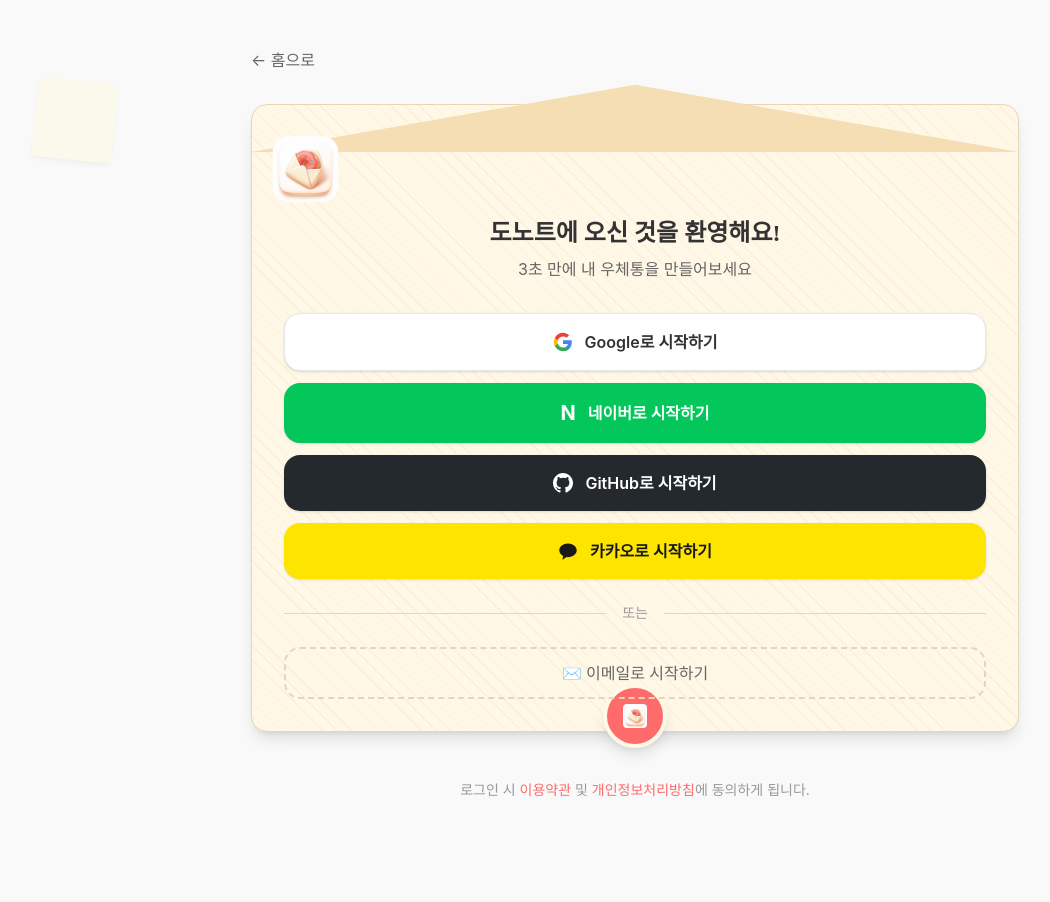
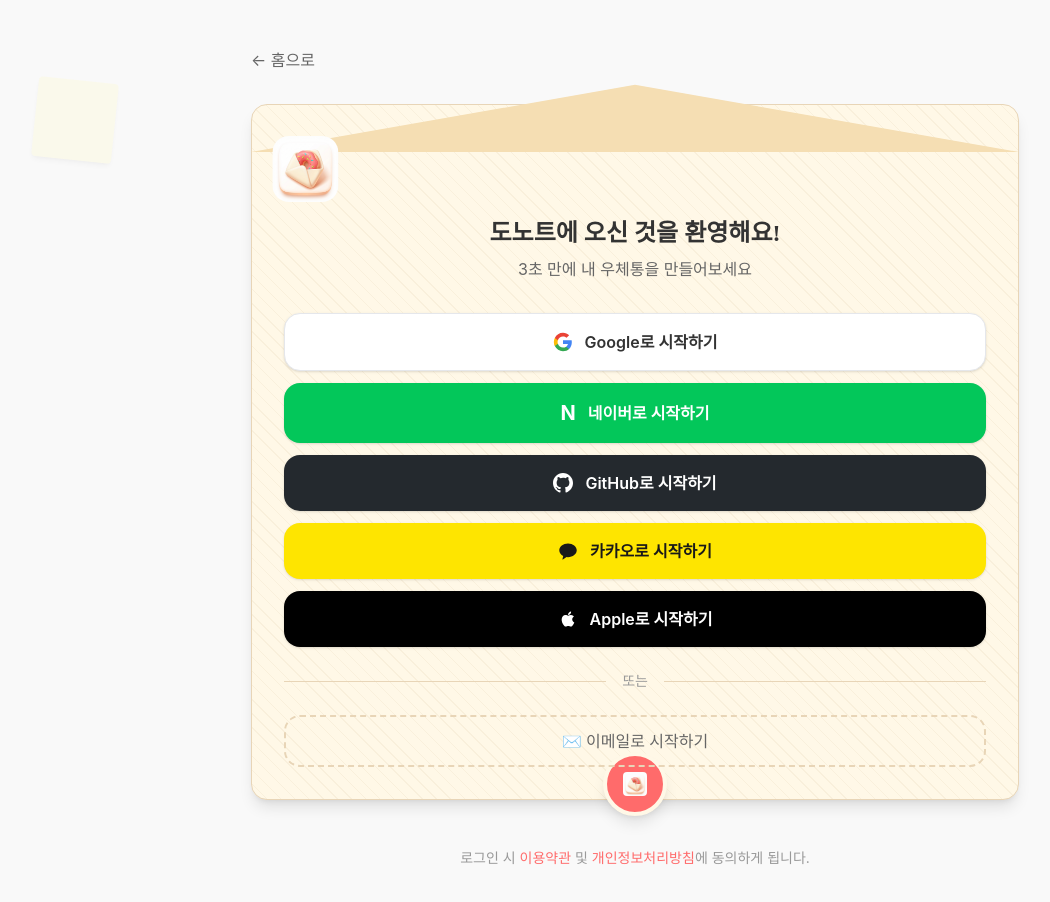
Before and after one commit to belltheone/DoNote, a Next.js app: page /auth in a window 1280 px wide. Shown: the top 902 px of the page, without its empty margins (5-1055 px from the left). Before the commit the page ends 848 px from the top, so only its background shows below. Built offline with nearby package versions, Linux system fonts and the light colour scheme; no server answers; a web font is replaced by a local one.

Commit message:
feat: Apple 로그인 추가

```diff
--- a/src/app/auth/page.tsx
+++ b/src/app/auth/page.tsx
@@ -20,7 +20,7 @@ export default function AuthPage() {
     const [error, setError] = useState('');
 
     // 소셜 로그인 처리
-    const handleSocialLogin = async (provider: 'google' | 'github' | 'kakao' | 'naver') => {
+    const handleSocialLogin = async (provider: 'google' | 'github' | 'kakao' | 'apple' | 'naver') => {
         setIsLoading(provider);
         setError('');
 
@@ -222,6 +222,24 @@ export default function AuthPage() {
                                             )}
                                         </motion.button>
 
+                                        {/* Apple 로그인 */}
+                                        <motion.button
+                                            onClick={() => { setIsEnvelopeOpen(true); handleSocialLogin('apple'); }}
+                                            disabled={isLoading !== null}
+                                            className="w-full py-4 px-6 bg-black rounded-xl text-white font-semibold flex items-center justify-center gap-3 hover:bg-gray-900 transition-all shadow-sm disabled:opacity-50"
+                                            whileHover={{ scale: 1.02 }}
+                                            whileTap={{ scale: 0.98 }}
+                                        >
+                                            {isLoading === 'apple' ? (
+                                                <motion.span animate={{ rotate: 360 }} transition={{ duration: 1, repeat: Infinity, ease: "linear" }}>⏳</motion.span>
+                                            ) : (
+                                                <>
+                                                    <svg className="w-5 h-5" fill="currentColor" viewBox="0 0 24 24"><path d="M17.05 20.28c-.98.95-2.05.8-3.08.35-1.09-.46-2.09-.48-3.24 0-1.44.62-2.2.44-3.06-.35C2.79 15.25 3.51 7.59 9.05 7.31c1.35.07 2.29.74 3.08.8 1.18-.24 2.31-.93 3.57-.84 1.51.12 2.65.72 3.4 1.8-3.12 1.87-2.38 5.98.48 7.13-.57 1.5-1.31 2.99-2.54 4.09l.01-.01zM12.03 7.25c-.15-2.23 1.66-4.07 3.74-4.25.29 2.58-2.34 4.5-3.74 4.25z" /></svg>
+                                                    <span>Apple로 시작하기</span>
+                                                </>
+                                            )}
+                                        </motion.button>
+
                                         {/* 구분선 */}
                                         <div className="flex items-center gap-4 my-6">
                                             <div className="flex-1 h-px bg-[#E8D5B7]"></div>
--- a/src/lib/supabase.ts
+++ b/src/lib/supabase.ts
@@ -51,9 +51,9 @@ export interface CreatorProfile {
 }
 
 // 소셜 로그인 함수
-// Supabase 기본 지원: google, github, kakao
+// Supabase 기본 지원: google, github, kakao, apple
 // Naver는 Supabase Dashboard에서 Custom OIDC로 설정 후 사용 가능
-export async function signInWithProvider(provider: 'google' | 'github' | 'kakao' | 'naver'): Promise<{ user: SupabaseUser | null; error: Error | null }> {
+export async function signInWithProvider(provider: 'google' | 'github' | 'kakao' | 'apple' | 'naver'): Promise<{ user: SupabaseUser | null; error: Error | null }> {
     const { data, error } = await supabase.auth.signInWithOAuth({
         // eslint-disable-next-line @typescript-eslint/no-explicit-any
         provider: provider as any,
```
Also changed, not shown: public/logo-140.png (added).
